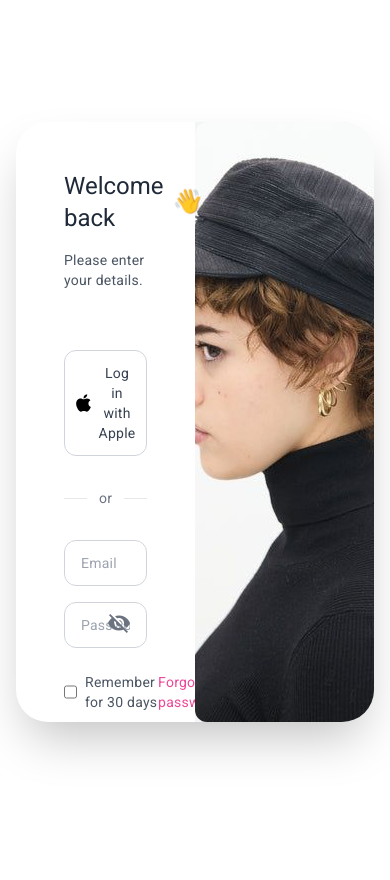
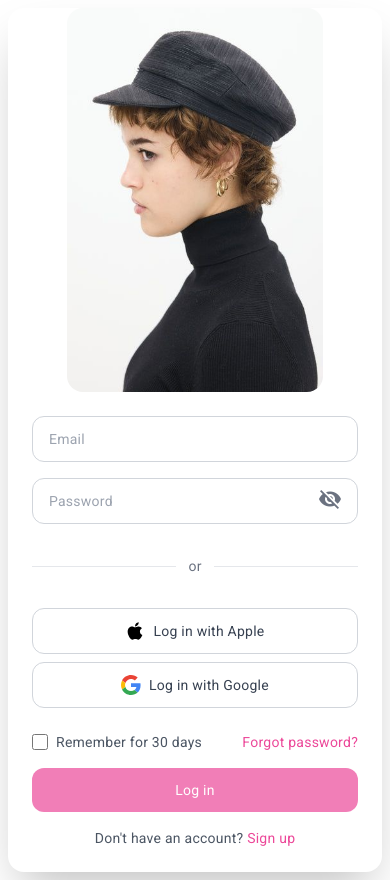
Before and after one commit to ayobyary/v5, an Angular app in the folder angular-project/: page /login in a window 390 px wide. Before the commit the page ends 844 px from the top, so only its background shows below. Built offline with nearby package versions, Linux system fonts and the light colour scheme.

Commit message:
res login

```diff
--- a/angular-project/src/app/pages/login/login.component.html
+++ b/angular-project/src/app/pages/login/login.component.html
@@ -1,27 +1,39 @@
-<div class="min-h-screen flex items-center justify-center bg-white p-4">
-  <div class="bg-white rounded-[32px] w-full max-w-[1000px] h-[600px] flex overflow-hidden shadow-2xl">
-    <!-- Login Form Section -->
-    <div class="w-1/2 p-12 flex flex-col">
-      <div class="mb-12">
+<div class="min-h-screen flex items-center justify-center bg-white p-2 sm:p-4">
+  <div class="bg-white rounded-2xl w-full max-w-4xl h-auto flex flex-col md:flex-row overflow-hidden shadow-2xl">
+    <!-- اسلایدشو فقط در موبایل نمایش داده می‌شود (زیر md) -->
+    <div class="w-full flex items-center justify-center block md:hidden">
+      <div class="bg-gray-100  sm:w-full sm:max-h-96 rounded-2xl overflow-hidden flex items-center justify-center">
+        <img [src]="slides[currentSlide].image"
+             [alt]="slides[currentSlide].alt"
+             class="w-full h-full object-cover object-center transition-opacity duration-500 mobile-img-320">
+      </div>
+    </div>
+    <!-- فرم لاگین همیشه نمایش داده می‌شود -->
+    <div class="w-full md:w-1/2 p-6 sm:p-10 md:p-12 flex flex-col justify-center">
+      <div class="mb-12 show-on-md-up" >
         <h1 class="text-[32px] font-bold text-gray-800 flex items-center gap-2">
           Welcome back
           <span class="wave-emoji">👋</span>
         </h1>
         <p class="text-gray-600 mt-2">Please enter your details.</p>
       </div>
-
       <form [formGroup]="loginForm" (ngSubmit)="onSubmit()" class="flex flex-col gap-4 flex-grow">
-        <button type="button" class="w-full py-3 px-4 border border-gray-300 rounded-xl flex items-center justify-center gap-2 hover:bg-gray-50 transition-colors">
+        <!-- Apple & Google login buttons and separator: only visible on md+ -->
+        <div class="hidden md:flex flex-col gap-2">
+          <button type="button" class="w-full py-3 px-4 border border-gray-300 rounded-xl flex items-center justify-center gap-2 hover:bg-gray-50 transition-colors" (click)="onSocialLogin('apple')">
             <img src="assets/icons/apple.svg" alt="Apple" class="w-5 h-5">
             <span class="text-gray-700">Log in with Apple</span>
           </button>
-
+          <button type="button" class="w-full py-3 px-4 border border-gray-300 rounded-xl flex items-center justify-center gap-2 hover:bg-gray-50 transition-colors" (click)="onSocialLogin('google')">
+            <img src="assets/icons/google.svg" alt="Google" class="w-5 h-5">
+            <span class="text-gray-700">Log in with Google</span>
+          </button>
           <div class="flex items-center gap-3 my-4">
             <div class="h-[1px] bg-gray-200 flex-grow"></div>
             <span class="text-gray-500 text-sm">or</span>
             <div class="h-[1px] bg-gray-200 flex-grow"></div>
           </div>
-
+        </div>
         <div class="space-y-4">
           <div class="relative">
             <input type="email" formControlName="username"
@@ -32,7 +44,6 @@
             <mat-error *ngIf="loginForm.get('username')?.touched && loginForm.get('username')?.hasError('email')"
                       class="text-sm text-red-500 mt-1">Please enter a valid email</mat-error>
           </div>
-
           <div class="relative">
             <input [type]="hidePassword ? 'password' : 'text'" formControlName="password"
                    class="w-full px-4 py-3 rounded-xl border border-gray-300 focus:border-pink-500 focus:ring focus:ring-pink-200 transition-all outline-none"
@@ -46,7 +57,23 @@
                       class="text-sm text-red-500 mt-1">Password is required</mat-error>
           </div>
         </div>
-
+        <!-- Separator: only visible on mobile, between fields and social buttons -->
+        <div class="flex items-center gap-3 my-4 flex md:hidden">
+          <div class="h-[1px] bg-gray-200 flex-grow"></div>
+          <span class="text-gray-500 text-sm">or</span>
+          <div class="h-[1px] bg-gray-200 flex-grow"></div>
+        </div>
+        <!-- Apple & Google login buttons: only visible on mobile -->
+        <div class="flex flex-col gap-2 flex md:hidden">
+          <button type="button" class="w-full py-3 px-4 border border-gray-300 rounded-xl flex items-center justify-center gap-2 hover:bg-gray-50 transition-colors" (click)="onSocialLogin('apple')">
+            <img src="assets/icons/apple.svg" alt="Apple" class="w-5 h-5">
+            <span class="text-gray-700">Log in with Apple</span>
+          </button>
+          <button type="button" class="w-full py-3 px-4 border border-gray-300 rounded-xl flex items-center justify-center gap-2 hover:bg-gray-50 transition-colors" (click)="onSocialLogin('google')">
+            <img src="assets/icons/google.svg" alt="Google" class="w-5 h-5">
+            <span class="text-gray-700">Log in with Google</span>
+          </button>
+        </div>
         <div class="flex items-center justify-between mt-2">
           <label class="flex items-center gap-2 cursor-pointer">
             <input type="checkbox" class="form-checkbox h-4 w-4 text-pink-500 rounded border-gray-300">
@@ -54,7 +81,6 @@
           </label>
           <a href="#" class="text-sm text-pink-500 hover:text-pink-600 transition-colors">Forgot password?</a>
         </div>
-
         <div class="mt-auto space-y-4">
           <button type="submit"
                   [disabled]="loginForm.invalid || isLoading"
@@ -62,7 +88,6 @@
             <mat-spinner *ngIf="isLoading" [diameter]="24" class="mr-2"></mat-spinner>
             <span>{{isLoading ? 'Signing in...' : 'Log in'}}</span>
           </button>
-
           <p class="text-center text-gray-600">
             Don't have an account?
             <a href="#" class="text-pink-500 hover:text-pink-600 transition-colors">Sign up</a>
@@ -70,12 +95,11 @@
         </div>
       </form>
     </div>
-
-    <!-- Image Slider Section (Simple, No Buttons, No Dots) -->
-    <div class="w-1/2 flex items-center justify-center bg-gray-100">
+    <!-- اگر می‌خواهید تصویر در دسکتاپ هم نمایش داده شود، این بخش را فعال کنید (در حال حاضر غیرفعال است) -->
+    <div class="hidden md:flex md:w-1/2 items-center justify-center bg-gray-100 min-h-0 h-auto">
       <img [src]="slides[currentSlide].image"
            [alt]="slides[currentSlide].alt"
-           class="w-full h-full object-cover object-center rounded-xl transition-opacity duration-500" />
+           class="w-full h-full max-h-full object-cover object-center rounded-l-2xl transition-opacity duration-500" />
     </div>
   </div>
 </div>
--- a/angular-project/src/app/pages/login/login.component.scss
+++ b/angular-project/src/app/pages/login/login.component.scss
@@ -320,3 +320,39 @@ mat-error {
     margin-right: 4px;
   }
 }
+
+.show-on-md-up {
+  display: none;
+}
+
+@media (min-width: 768px) {
+  .show-on-md-up {
+    display: block;
+  }
+}
+
+.mobile-img-320 {
+  /* پیش‌فرض بدون محدودیت */
+}
+
+@media (max-width: 320px) {
+  .mobile-img-320 {
+    width: 100%;
+    max-height: 24rem; /* معادل max-h-96 در Tailwind */
+  }
+}
+@media (max-width: 768px) {
+  .mobile-img-320 {
+
+    height: 100%;
+    max-height: 24rem; /* معادل max-h-96 در Tailwind */
+  }
+}
+
+@media (min-width: 320px) and (max-width: 720px) {
+  .tablet-parent {
+    padding: 24px; // یا هر استایل دیگری که می‌خواهید
+    background: #f8fafc;
+    // سایر استایل‌ها
+  }
+}
```
Lines whose indentation alone changed are shown as unchanged.
